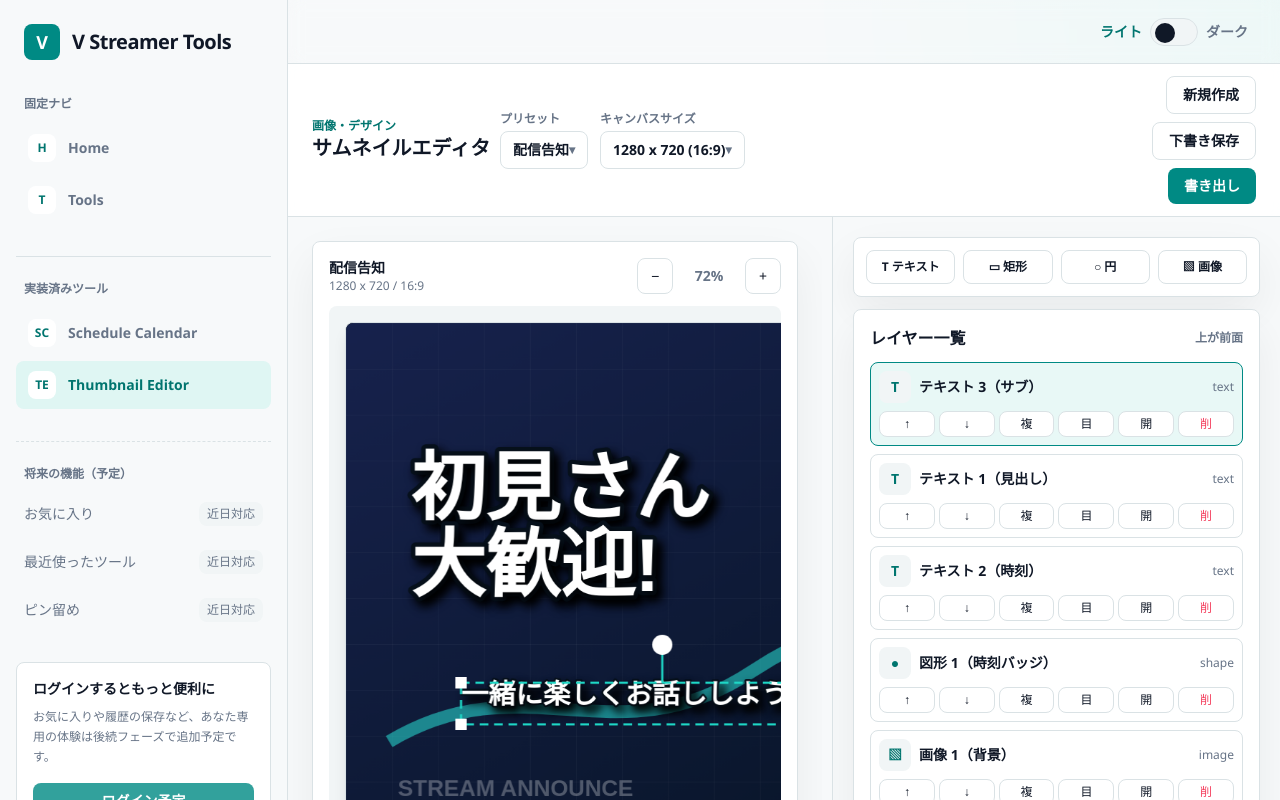
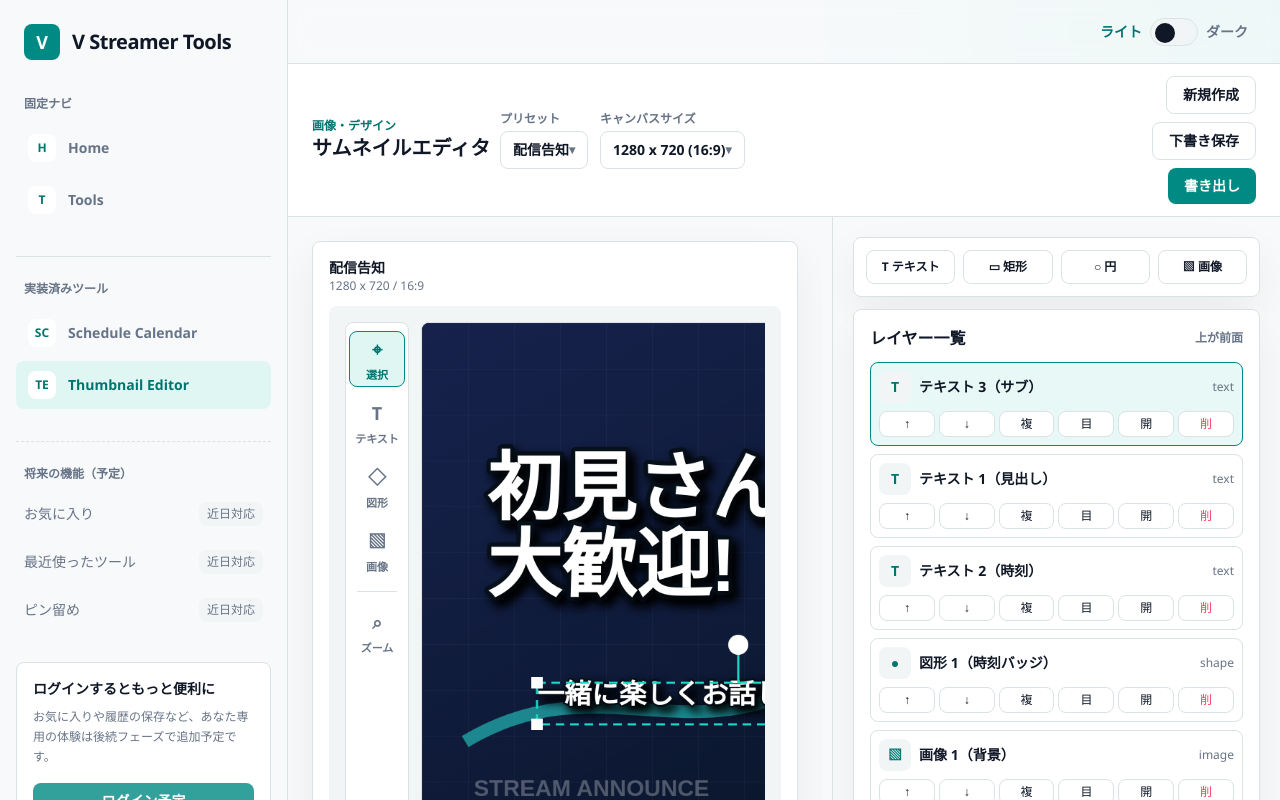
Before and after one commit to kurodev-web-tools/tool-portal, a Next.js app: page /tools/thumbnail-editor in a window 1280 px wide. Built offline with nearby package versions, Linux system fonts and the light colour scheme.

Commit message:
feat(thumbnail): align desktop canvas tools with mockup

```diff
--- a/components/thumbnail-editor/ThumbnailEditorApp.tsx
+++ b/components/thumbnail-editor/ThumbnailEditorApp.tsx
@@ -30,6 +30,7 @@ import {
 type ToastTone = "info" | "success" | "warning" | "error";
 type ToastState = { tone: ToastTone; message: string } | null;
 type MobilePanel = "canvas" | "layers" | "text" | "export";
+type EditorMode = "edit" | "pan";
 type CanvasInteractionMode = "drag" | "resize" | "rotate";
 type CanvasCursor = "default" | "move" | "grab" | "grabbing" | "crosshair" | "nwse-resize" | "nesw-resize";
 type CanvasInteractionState = {
@@ -41,6 +42,13 @@ type CanvasInteractionState = {
   startLayer: ThumbnailLayer;
   startCenter: { x: number; y: number };
   rotateOffsetRad: number;
+};
+type CanvasPanState = {
+  pointerId: number;
+  startClientX: number;
+  startClientY: number;
+  startScrollLeft: number;
+  startScrollTop: number;
 };
 
 const toneClassName: Record<ToastTone, string> = {
@@ -89,10 +97,13 @@ export function ThumbnailEditorApp() {
   const [zoom, setZoom] = useState(0.72);
   const [fontMenuOpen, setFontMenuOpen] = useState(false);
   const [headerMenuOpen, setHeaderMenuOpen] = useState<"preset" | "canvas" | null>(null);
+  const [editorMode, setEditorMode] = useState<EditorMode>("edit");
   const [canvasCursor, setCanvasCursor] = useState<CanvasCursor>("grab");
   const canvasRef = useRef<HTMLCanvasElement | null>(null);
+  const canvasViewportRef = useRef<HTMLDivElement | null>(null);
   const fileInputRef = useRef<HTMLInputElement | null>(null);
   const interactionRef = useRef<CanvasInteractionState | null>(null);
+  const panRef = useRef<CanvasPanState | null>(null);
 
   const selectedLayer = useMemo(
     () => draft.layers.find((layer) => layer.id === draft.selectedLayerId) ?? null,
@@ -110,6 +121,9 @@ export function ThumbnailEditorApp() {
   useEffect(() => {
     setHeaderMenuOpen(null);
   }, [draft.presetId, draft.canvas.width, draft.canvas.height]);
+  useEffect(() => {
+    setCanvasCursor(editorMode === "pan" ? "grab" : "default");
+  }, [editorMode]);
 
   const showToast = useCallback((tone: ToastTone, message: string) => {
     setToast({ tone, message });
@@ -319,6 +333,23 @@ export function ThumbnailEditorApp() {
 
   const beginInteraction = useCallback(
     (event: PointerEvent<HTMLCanvasElement>) => {
+      if (editorMode === "pan") {
+        const viewport = canvasViewportRef.current;
+        if (!viewport) {
+          return;
+        }
+        panRef.current = {
+          pointerId: event.pointerId,
+          startClientX: event.clientX,
+          startClientY: event.clientY,
+          startScrollLeft: viewport.scrollLeft,
+          startScrollTop: viewport.scrollTop
+        };
+        setCanvasCursor("grabbing");
+        event.currentTarget.setPointerCapture(event.pointerId);
+        event.preventDefault();
+        return;
+      }
       const point = getCanvasPointFromClient(event.clientX, event.clientY);
       if (!point) {
         return;
@@ -365,7 +396,7 @@ export function ThumbnailEditorApp() {
       event.currentTarget.setPointerCapture(event.pointerId);
       event.preventDefault();
     },
-    [draft.canvas.width, draft.layers, draft.selectedLayerId, getCanvasPointFromClient]
+    [draft.canvas.width, draft.layers, draft.selectedLayerId, editorMode, getCanvasPointFromClient]
   );
 
   const resizeLayerFromHandle = useCallback((state: CanvasInteractionState, point: { x: number; y: number }) => {
@@ -430,6 +461,20 @@ export function ThumbnailEditorApp() {
 
   const updateInteraction = useCallback(
     (event: PointerEvent<HTMLCanvasElement>) => {
+      const pan = panRef.current;
+      if (pan && pan.pointerId === event.pointerId) {
+        const viewport = canvasViewportRef.current;
+        if (!viewport) {
+          return;
+        }
+        const dx = event.clientX - pan.startClientX;
+        const dy = event.clientY - pan.startClientY;
+        viewport.scrollLeft = pan.startScrollLeft - dx;
+        viewport.scrollTop = pan.startScrollTop - dy;
+        setCanvasCursor("grabbing");
+        event.preventDefault();
+        return;
+      }
       const state = interactionRef.current;
       if (!state || state.pointerId !== event.pointerId) {
         const point = getCanvasPointFromClient(event.clientX, event.clientY);
@@ -490,16 +535,25 @@ export function ThumbnailEditorApp() {
   );
 
   const endInteraction = useCallback((event: PointerEvent<HTMLCanvasElement>) => {
+    const pan = panRef.current;
+    if (pan && pan.pointerId === event.pointerId) {
+      panRef.current = null;
+      setCanvasCursor(editorMode === "pan" ? "grab" : "default");
+      if (event.currentTarget.hasPointerCapture(event.pointerId)) {
+        event.currentTarget.releasePointerCapture(event.pointerId);
+      }
+      return;
+    }
     const state = interactionRef.current;
     if (!state || state.pointerId !== event.pointerId) {
       return;
     }
     interactionRef.current = null;
-    setCanvasCursor("grab");
+    setCanvasCursor(editorMode === "pan" ? "grab" : "default");
     if (event.currentTarget.hasPointerCapture(event.pointerId)) {
       event.currentTarget.releasePointerCapture(event.pointerId);
     }
-  }, []);
+  }, [editorMode]);
 
   const exportImage = async () => {
     try {
@@ -580,8 +634,24 @@ export function ThumbnailEditorApp() {
                 <div>
                   <p className="text-sm font-bold text-foreground">{selectedPreset.name}</p>
                   <p className="text-xs text-muted">{draft.canvas.width} x {draft.canvas.height} / 16:9</p>
+                  <div className="mt-2 inline-flex rounded-base border border-border bg-surface p-1 min-[1000px]:hidden">
+                    <button
+                      className={`px-3 py-1 text-xs font-bold ${editorMode === "edit" ? "rounded-sm bg-primary text-white" : "text-muted"}`}
+                      type="button"
+                      onClick={() => setEditorMode("edit")}
+                    >
+                      編集
+                    </button>
+                    <button
+                      className={`px-3 py-1 text-xs font-bold ${editorMode === "pan" ? "rounded-sm bg-primary text-white" : "text-muted"}`}
+                      type="button"
+                      onClick={() => setEditorMode("pan")}
+                    >
+                      表示移動
+                    </button>
                   </div>
-                <div className="flex items-center gap-2">
+                </div>
+                <div className="flex items-center gap-2 min-[1000px]:hidden">
                   <button className="flat-control h-9 w-9" type="button" onClick={() => setZoom((value) => Math.max(0.42, value - 0.08))} title="縮小">
                     −
                   </button>
@@ -591,7 +661,21 @@ export function ThumbnailEditorApp() {
                   </button>
                 </div>
               </div>
-              <div className="scrollbar-accent overflow-auto rounded-base bg-surface-muted p-2 [scrollbar-gutter:stable] md:p-4">
+              <div className="rounded-base bg-surface-muted p-2 md:p-4">
+                <div className="flex min-h-0 gap-3">
+                  <DesktopToolRail
+                    editorMode={editorMode}
+                    onModeChange={setEditorMode}
+                    onText={() => addLayer(createTextLayer())}
+                    onShape={() => addLayer(createShapeLayer("rect"))}
+                    onImage={() => fileInputRef.current?.click()}
+                  />
+                  <div ref={canvasViewportRef} className="scrollbar-accent min-w-0 flex-1 overflow-auto [scrollbar-gutter:stable]">
+                    {editorMode === "pan" && (
+                      <div className="mb-2 inline-flex rounded-sm border border-primary/50 bg-primary/20 px-2 py-1 text-[11px] font-bold text-primary-strong min-[1000px]:hidden">
+                        表示移動中
+                      </div>
+                    )}
                     <canvas
                       ref={canvasRef}
                       className="mx-auto block aspect-video max-w-none touch-none rounded-base border border-border bg-[#081117] shadow-lg"
@@ -602,6 +686,19 @@ export function ThumbnailEditorApp() {
                       onPointerCancel={endInteraction}
                       aria-label="サムネイル編集キャンバス"
                     />
+                  </div>
+                </div>
+                <div className="mt-3 hidden justify-center min-[1000px]:flex">
+                  <div className="inline-flex items-center gap-2 rounded-base border border-border bg-surface px-2 py-2">
+                    <button className="flat-control h-8 w-8 text-xs" type="button" onClick={() => setZoom((value) => Math.max(0.42, value - 0.08))} title="縮小">
+                      −
+                    </button>
+                    <span className="w-12 text-center text-xs font-bold text-muted">{Math.round(zoom * 100)}%</span>
+                    <button className="flat-control h-8 w-8 text-xs" type="button" onClick={() => setZoom((value) => Math.min(1.6, value + 0.08))} title="拡大">
+                      +
+                    </button>
+                  </div>
+                </div>
               </div>
             </section>
 
@@ -716,6 +813,52 @@ function QuickAddBar({
         </button>
       </div>
     </section>
+  );
+}
+
+function DesktopToolRail({
+  editorMode,
+  onModeChange,
+  onText,
+  onShape,
+  onImage
+}: {
+  editorMode: EditorMode;
+  onModeChange: (mode: EditorMode) => void;
+  onText: () => void;
+  onShape: () => void;
+  onImage: () => void;
+}) {
+  const toolButtonClass = (active: boolean) =>
+    [
+      "flex h-14 w-14 flex-col items-center justify-center gap-1 rounded-base border text-[11px] font-bold transition",
+      active ? "border-primary bg-primary-soft text-primary-strong" : "border-transparent text-muted hover:border-border hover:bg-surface"
+    ].join(" ");
+
+  return (
+    <div className="hidden w-16 shrink-0 flex-col items-center gap-2 rounded-base border border-border bg-surface p-2 min-[1000px]:flex">
+      <button className={toolButtonClass(editorMode === "edit")} type="button" onClick={() => onModeChange("edit")} title="選択">
+        <span className="text-lg">⌖</span>
+        選択
+      </button>
+      <button className={toolButtonClass(false)} type="button" onClick={onText} title="テキスト">
+        <span className="text-lg">T</span>
+        テキスト
+      </button>
+      <button className={toolButtonClass(false)} type="button" onClick={onShape} title="図形">
+        <span className="text-lg">◇</span>
+        図形
+      </button>
+      <button className={toolButtonClass(false)} type="button" onClick={onImage} title="画像">
+        <span className="text-lg">▧</span>
+        画像
+      </button>
+      <div className="my-1 h-px w-10 bg-border" />
+      <button className={toolButtonClass(editorMode === "pan")} type="button" onClick={() => onModeChange("pan")} title="表示移動">
+        <span className="text-lg">⌕</span>
+        ズーム
+      </button>
+    </div>
   );
 }
 
```
Also changed, not shown: 1 other file (tests, documents, lock files or other folders). Lines whose indentation alone changed are shown as unchanged.
